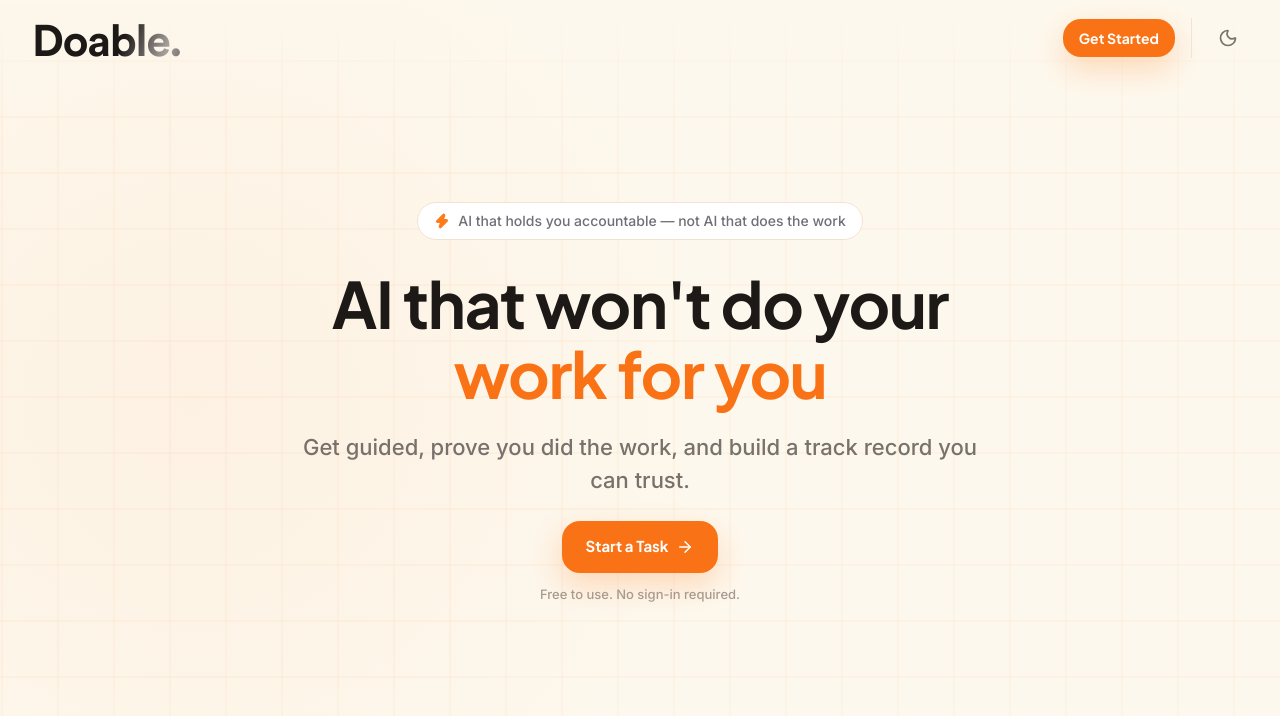
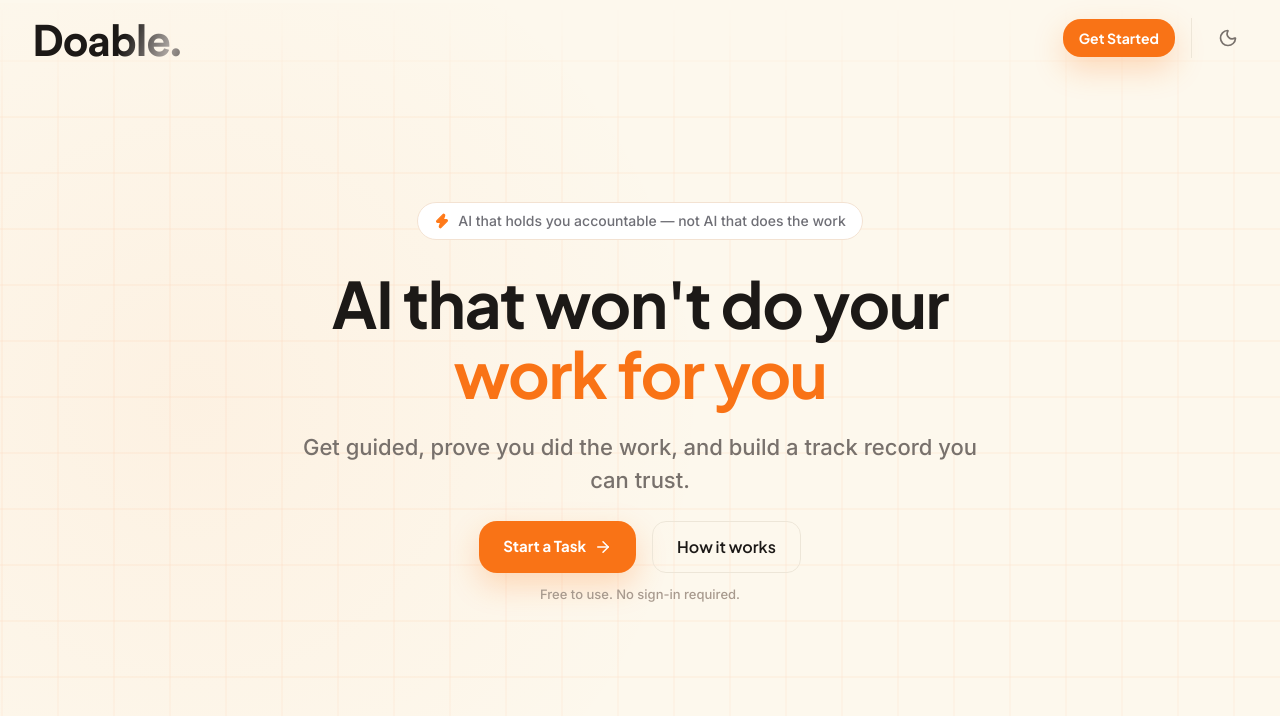
Before and after one commit to AdiTheCoder00/doable, a React (Vite) app: page / in a window 1280 px wide. Shown: the top 716 px of the page. Built offline with nearby package versions, Linux system fonts and the light colour scheme.

Commit message:
feat: add Landing page components including Hero section and How It Works breakdown

```diff
--- a/src/components/Landing/Hero.tsx
+++ b/src/components/Landing/Hero.tsx
@@ -73,6 +73,7 @@ export default function Hero() {
         </motion.p>
 
         <motion.div variants={fadeUp} className="flex flex-col items-center justify-center">
+          <div className="flex flex-row items-center justify-center gap-4">
             <motion.button
               whileHover={{ scale: 1.04 }}
               whileTap={{ scale: 0.96 }}
@@ -82,6 +83,18 @@ export default function Hero() {
             >
               Start a Task <ArrowRight size={18} />
             </motion.button>
+            <motion.button
+              whileHover={{ scale: 1.04 }}
+              whileTap={{ scale: 0.96 }}
+              className="btn-ghost"
+              style={{ padding: '0 24px', height: '52px', display: 'inline-flex', alignItems: 'center', justifyContent: 'center' }}
+              onClick={() => {
+                document.getElementById('how-it-works')?.scrollIntoView({ behavior: 'smooth' });
+              }}
+            >
+              How it works
+            </motion.button>
+          </div>
           <div style={{ color: '#A89A8E', fontSize: '13px', fontWeight: 500, marginTop: '12px' }}>
             Free to use. No sign-in required.
           </div>
--- a/src/components/Landing/HowItWorks.tsx
+++ b/src/components/Landing/HowItWorks.tsx
@@ -5,7 +5,7 @@ export default function HowItWorks() {
   const { enterApp } = useApp();
 
   return (
-    <div className="py-24 px-6 md:px-12 max-w-[1100px] mx-auto text-center font-sans bg-transparent z-10 relative">
+    <div id="how-it-works" className="py-24 px-6 md:px-12 max-w-[1100px] mx-auto text-center font-sans bg-transparent z-10 relative">
       <h2 className="text-4xl md:text-5xl font-bold text-[var(--text)] mb-16 font-['Plus_Jakarta_Sans']">
         How it works
       </h2>
```
Lines whose indentation alone changed are shown as unchanged.
